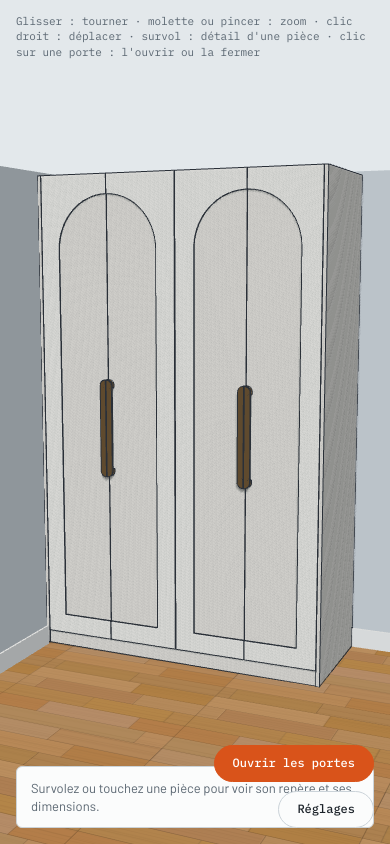
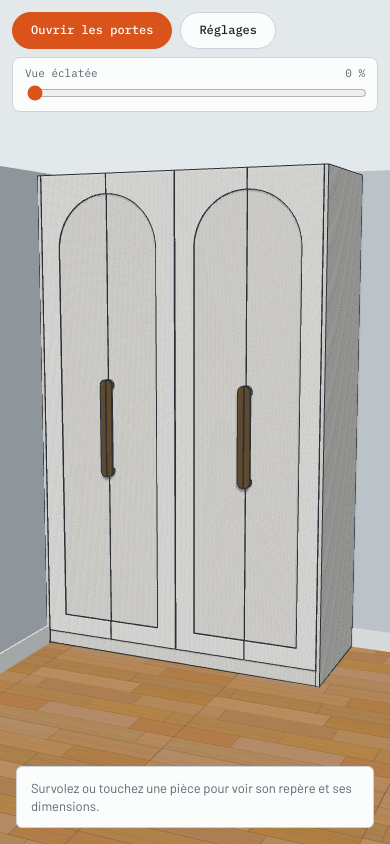
Before and after one commit to SanchoMise/dressing-3D, a plain HTML site: page dressing-3d-vercel/index.html in a window 390 px wide. Drawn offline with Linux system fonts and the light colour scheme; animation ran at ten frames a second.

Commit message:
Réorganise la barre d'actions mobile en haut de l'écran
- Texte d'aide masqué sur mobile (inutile une fois les boutons visibles)
- « Ouvrir les portes » et « Réglages » déplacés en haut (barre flottante)
- Curseur « Vue éclatée » ajouté à cette barre, synchronisé avec celui
  du panneau de réglages
- La fiche de la pièce survolée/sélectionnée reste en bas, inchangée
- Desktop inchangé (barre mobile masquée au-dessus de 860px)

Co-Authored-By: Claude Sonnet 5 <noreply@anthropic.com>

```diff
--- a/dressing-3d-vercel/app.js
+++ b/dressing-3d-vercel/app.js
@@ -547,13 +547,17 @@
   }
   slOpen.addEventListener('input', function () { setOpen(+slOpen.value, false); });
 
-  // éclaté
+  // éclaté (curseur du panneau + copie flottante sur mobile, synchronisés)
   var explodeTarget = 0, explodeCur = 0;
-  var exSlider = document.getElementById('explode'), exOut = document.getElementById('explode-out');
-  exSlider.addEventListener('input', function () {
-    explodeTarget = exSlider.value / 100; invalidate(true);
-    exOut.textContent = exSlider.value + ' %';
-    if (reduce) explodeCur = explodeTarget;
+  var exSliders = [document.getElementById('explode'), document.getElementById('explode-mobile')];
+  var exOuts = [document.getElementById('explode-out'), document.getElementById('explode-mobile-out')];
+  exSliders.forEach(function (s) {
+    s.addEventListener('input', function () {
+      explodeTarget = s.value / 100; invalidate(true);
+      exSliders.forEach(function (o) { o.value = s.value; });
+      exOuts.forEach(function (o) { o.textContent = s.value + ' %'; });
+      if (reduce) explodeCur = explodeTarget;
+    });
   });
   var SPREAD = [-9, -3, 3, 9];
   function applyExplode(t) {
--- a/dressing-3d-vercel/index.html
+++ b/dressing-3d-vercel/index.html
@@ -17,17 +17,23 @@
   <main class="stage" id="stage">
     <canvas id="view" aria-label="Maquette 3D du dressing, à faire tourner avec la souris ou au doigt"></canvas>
     <div class="hint">Glisser : tourner &middot; molette ou pincer : zoom &middot; clic droit : déplacer &middot; survol : détail d'une pièce &middot; clic sur une porte : l'ouvrir ou la fermer</div>
+    <div class="mobile-bar" id="mobile-bar">
+      <button class="door-toggle" id="door-toggle-mobile" type="button" aria-pressed="false">
+        Ouvrir les portes
+      </button>
+      <button class="settings-toggle" id="settings-toggle" type="button" aria-expanded="false" aria-controls="panel">
+        Réglages
+      </button>
+      <div class="mobile-explode">
+        <label for="explode-mobile"><span>Vue éclatée</span><output id="explode-mobile-out">0 %</output></label>
+        <input type="range" id="explode-mobile" min="0" max="100" value="0">
+      </div>
+    </div>
     <div class="card" id="card" aria-live="polite"></div>
     <div class="loading" id="loading" role="status" aria-live="polite">
       <div class="loading-spinner" aria-hidden="true"></div>
       <p>Chargement de la scène 3D…</p>
     </div>
-    <button class="door-toggle" id="door-toggle-mobile" type="button" aria-pressed="false">
-      Ouvrir les portes
-    </button>
-    <button class="settings-toggle" id="settings-toggle" type="button" aria-expanded="false" aria-controls="panel">
-      Réglages
-    </button>
   </main>
 
   <aside class="panel" id="panel">
--- a/dressing-3d-vercel/style.css
+++ b/dressing-3d-vercel/style.css
@@ -238,30 +238,49 @@ input[type="range"] { width: 100%; accent-color: var(--accent); }
 .note { margin: 0; color: var(--muted); font-size: 12px; }
 :focus-visible { outline: 2px solid var(--accent); outline-offset: 2px; }
 
-.settings-toggle, .door-toggle {
+.mobile-bar {
   display: none;
   position: absolute;
-  right: 16px;
+  left: 12px;
+  right: 12px;
+  top: 12px;
   z-index: 5;
+  flex-wrap: wrap;
+  align-items: center;
+  gap: 8px;
+}
+.settings-toggle, .door-toggle {
   font-family: var(--font-mono);
   font-size: 12px;
   font-weight: 500;
   border-radius: 20px;
   padding: 9px 18px;
+  flex: none;
 }
 .settings-toggle {
-  bottom: 16px;
   background: var(--card);
   color: var(--ink);
   border: 1px solid var(--line);
 }
 .door-toggle {
-  bottom: 62px;
   background: var(--accent);
   color: var(--accent-ink);
   border: 1px solid var(--accent);
 }
 .door-toggle[aria-pressed="true"] { filter: brightness(0.92); }
+.mobile-explode {
+  flex: 1 0 100%;
+  order: 1;
+  background: var(--card);
+  border: 1px solid var(--line);
+  border-radius: 8px;
+  padding: 8px 12px;
+  font-family: var(--font-mono);
+  font-size: 11px;
+  color: var(--muted);
+}
+.mobile-explode label { display: flex; justify-content: space-between; }
+.mobile-explode input[type="range"] { display: block; margin-top: 4px; }
 
 @media (max-width: 860px) {
   html, body { height: auto; }
@@ -270,6 +289,7 @@ input[type="range"] { width: 100%; accent-color: var(--accent); }
   .app.panel-open .stage { height: min(60vh, 480px); }
   .panel { border-left: 0; border-top: 1px solid var(--line); overflow: visible; padding-inline: 16px; display: none; }
   .card { width: calc(100% - 32px); }
-  .settings-toggle, .door-toggle { display: block; }
+  .hint { display: none; }
+  .mobile-bar { display: flex; }
   .app.panel-open .panel { display: flex; }
 }
```
